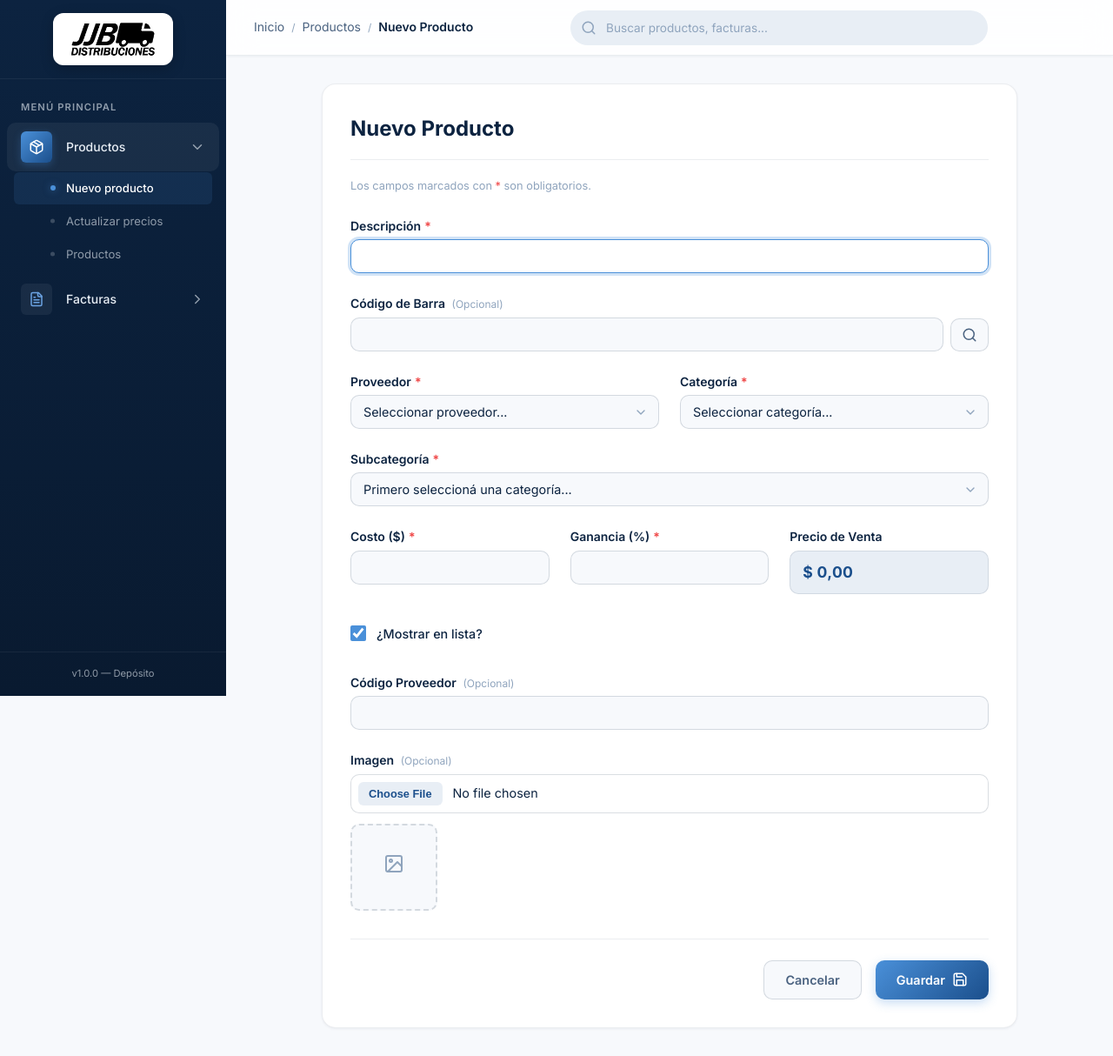
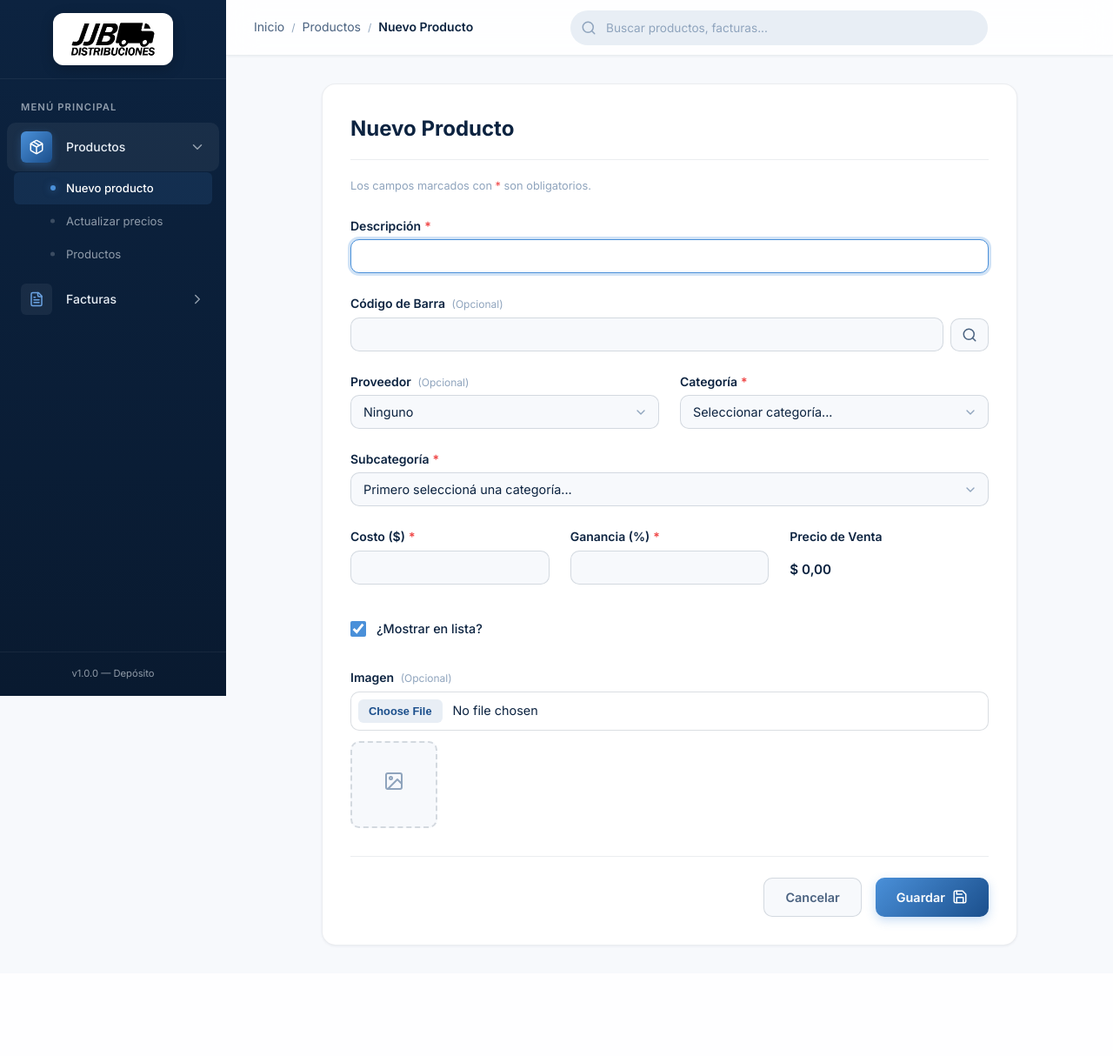
Before and after one commit to tomiingm/deposito, a Flask app: page /productos/nuevo in a window 1280 px wide. Shown: the whole page at 87% size. After the commit the page ends 1088 px from the top, so only its background shows below. Run offline with Flask 3, Linux system fonts and the light colour scheme; data comes from the database, SQL or seed files in the repository.

Commit message:
ACT-3 | Detalles

```diff
--- a/app/routes/productos.py
+++ b/app/routes/productos.py
@@ -143,8 +143,6 @@ def nuevo_producto():
             errores.append("La ganancia es obligatoria.")
         if not id_subcategoria:
             errores.append("La subcategoría es obligatoria.")
-        if not id_proveedor:
-            errores.append("El proveedor es obligatorio.")
 
         try:
             costo = float(costo_str) if costo_str else 0.0
@@ -593,8 +591,6 @@ def editar_producto(id_producto):
             errores.append("El costo es obligatorio.")
         if not ganancia_str:
             errores.append("La ganancia es obligatoria.")
-        if not id_proveedor:
-            errores.append("El proveedor es obligatorio.")
         if not id_subcategoria:
             errores.append("La subcategoría es obligatoria.")
 
--- a/app/static/css/styles.css
+++ b/app/static/css/styles.css
@@ -1103,27 +1103,21 @@ button {
     grid-column: 1 / -1;
 }
 
-/* Price display (readonly calculated field) */
+/* Price display (readonly calculated field without input styling) */
 .price-display {
     display: flex;
     align-items: center;
-    gap: 8px;
-    padding: 10px 14px;
-    background: var(--color-ice);
-    border: 1px solid rgba(12, 35, 64, 0.10);
-    border-radius: var(--radius-md);
-    font-size: 1.1rem;
-    font-weight: 700;
-    color: var(--color-blue);
-    letter-spacing: 0.3px;
+    padding: 10px 0;
+    background: transparent;
+    border: none;
+    font-size: 0.95rem;
+    font-weight: 600;
+    color: var(--text-primary);
     min-height: 42px;
 }
 
 .price-display__label {
-    font-size: 0.8rem;
-    font-weight: 500;
-    color: var(--text-muted);
-    margin-right: auto;
+    display: none;
 }
 
 /* Checkbox toggle switch */
--- a/app/static/js/app.js
+++ b/app/static/js/app.js
@@ -195,11 +195,6 @@ function initFormValidation() {
                 showError('descripcion', 'La descripción es obligatoria.');
             }
 
-            const provSelect = form.querySelector('#id_proveedor');
-            if (provSelect && !provSelect.value) {
-                showError('id_proveedor', 'El proveedor es obligatorio.');
-            }
-
             const catSelect = form.querySelector('#id_categoria');
             if (catSelect && !catSelect.value) {
                 showError('id_categoria', 'La categoría es obligatoria.');
@@ -237,8 +232,35 @@ function initFormValidation() {
     });
 }
 
+// ── Toggle Código Proveedor Visibility Based on Selected Proveedor ──
+function initProveedorCodigoToggle() {
+    const provSelect = document.getElementById('id_proveedor');
+    const codigoProvGroup = document.getElementById('group-codigo-proveedor');
+    const codigoProvInput = document.getElementById('codigo_proveedor');
+
+    if (!provSelect || !codigoProvGroup) return;
+
+    function updateVisibility() {
+        const hasProveedor = !!provSelect.value;
+        if (hasProveedor) {
+            codigoProvGroup.style.display = '';
+        } else {
+            codigoProvGroup.style.display = 'none';
+            if (codigoProvInput) {
+                codigoProvInput.value = '';
+            }
+        }
+    }
+
+    provSelect.addEventListener('change', updateVisibility);
+
+    // Initial check on page load
+    updateVisibility();
+}
+
 document.addEventListener('DOMContentLoaded', function() {
     initImagePreview();
     initCategorySubcategoryCascade();
+    initProveedorCodigoToggle();
     initFormValidation();
 });
--- a/app/templates/productos/nuevo_producto.html
+++ b/app/templates/productos/nuevo_producto.html
@@ -60,9 +60,9 @@
         <!-- 3. Proveedor | Categoría -->
         <div class="form-group">
             <div class="form-field">
-                <label for="id_proveedor" class="form-field__label">Proveedor<span class="form-field__required">*</span></label>
-                <select id="id_proveedor" name="id_proveedor" class="form-select" required>
-                    <option value="" {% if not form_data or not form_data.id_proveedor %}selected{% endif %}>Seleccionar proveedor...</option>
+                <label for="id_proveedor" class="form-field__label">Proveedor <span class="form-field__optional">(Opcional)</span></label>
+                <select id="id_proveedor" name="id_proveedor" class="form-select">
+                    <option value="" {% if not form_data or not form_data.id_proveedor %}selected{% endif %}>Ninguno</option>
                     {% for prov in proveedores %}
                         <option value="{{ prov.id_proveedor }}" {% if form_data and form_data.id_proveedor == prov.id_proveedor|string %}selected{% endif %}>
                             {{ prov.nombre }}
@@ -130,7 +130,7 @@
         </div>
 
         <!-- 7. Código proveedor -->
-        <div class="form-group">
+        <div class="form-group" id="group-codigo-proveedor">
             <div class="form-field">
                 <label for="codigo_proveedor" class="form-field__label">Código Proveedor <span class="form-field__optional">(Opcional)</span></label>
                 <input type="text" id="codigo_proveedor" name="codigo_proveedor" class="form-input" value="{{ form_data.codigo_proveedor if form_data else '' }}">
```
Also changed, not shown: app/templates/productos/editar_producto.html (+4 -4 lines).
